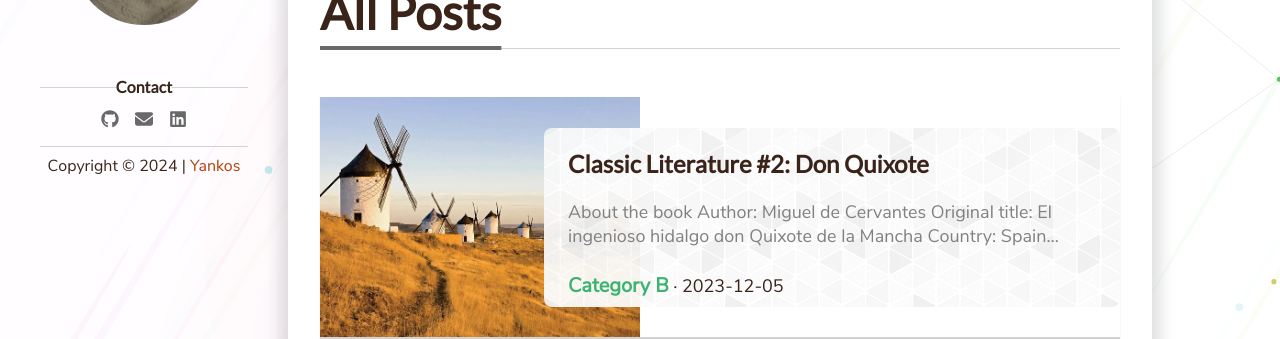
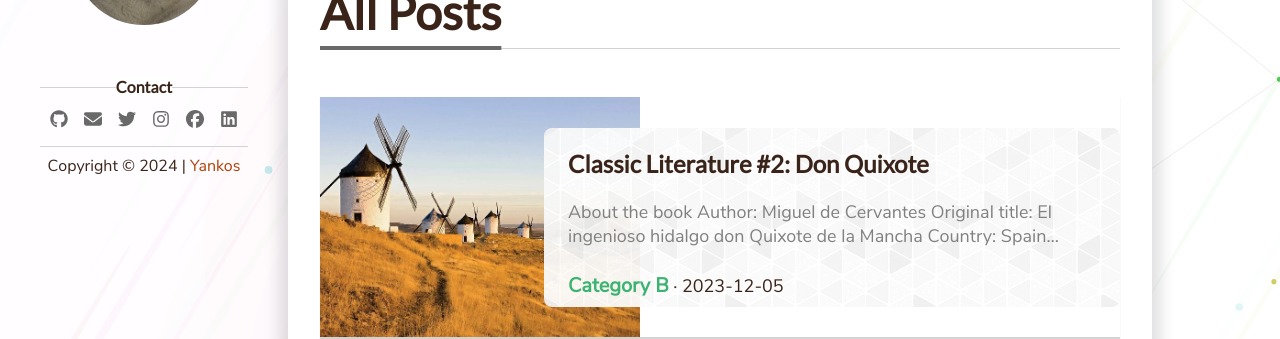
Before and after one commit to zhichaowang9821/zhichaowang9821.github.io, a Jekyll site: the page built from _pages/index.md, in a window 1280 px wide. Shown: the part 181-520 px from the top of the page. Built offline with Jekyll 4.4.1, drawn with Linux system fonts in a browser that asks for light colours.

Commit message:
Update sidebar.html

```diff
--- a/_includes/sidebar.html
+++ b/_includes/sidebar.html
@@ -8,6 +8,12 @@
             <button id="btn-brightness" aria-label="brightness-button">
                 <svg class='ico-dark' xmlns="http://www.w3.org/2000/svg" viewBox="0 0 384 512"><path d="M223.5 32C100 32 0 132.3 0 256S100 480 223.5 480c60.6 0 115.5-24.2 155.8-63.4c5-4.9 6.3-12.5 3.1-18.7s-10.1-9.7-17-8.5c-9.8 1.7-19.8 2.6-30.1 2.6c-96.9 0-175.5-78.8-175.5-176c0-65.8 36-123.1 89.3-153.3c6.1-3.5 9.2-10.5 7.7-17.3s-7.3-11.9-14.3-12.5c-6.3-.5-12.6-.8-19-.8z"/></svg>
                 <svg class='ico-light' xmlns="http://www.w3.org/2000/svg" viewBox="0 0 512 512"><path d="M361.5 1.2c5 2.1 8.6 6.6 9.6 11.9L391 121l107.9 19.8c5.3 1 9.8 4.6 11.9 9.6s1.5 10.7-1.6 15.2L446.9 256l62.3 90.3c3.1 4.5 3.7 10.2 1.6 15.2s-6.6 8.6-11.9 9.6L391 391 371.1 498.9c-1 5.3-4.6 9.8-9.6 11.9s-10.7 1.5-15.2-1.6L256 446.9l-90.3 62.3c-4.5 3.1-10.2 3.7-15.2 1.6s-8.6-6.6-9.6-11.9L121 391 13.1 371.1c-5.3-1-9.8-4.6-11.9-9.6s-1.5-10.7 1.6-15.2L65.1 256 2.8 165.7c-3.1-4.5-3.7-10.2-1.6-15.2s6.6-8.6 11.9-9.6L121 121 140.9 13.1c1-5.3 4.6-9.8 9.6-11.9s10.7-1.5 15.2 1.6L256 65.1 346.3 2.8c4.5-3.1 10.2-3.7 15.2-1.6zM160 256a96 96 0 1 1 192 0 96 96 0 1 1 -192 0zm224 0a128 128 0 1 0 -256 0 128 128 0 1 0 256 0z"/></svg>
+            </button>
+            <button id="btn-search" aria-label="search-button">
+                <svg xmlns="http://www.w3.org/2000/svg" viewBox="0 0 512 512"><path d="M416 208c0 45.9-14.9 88.3-40 122.7L502.6 457.4c12.5 12.5 12.5 32.8 0 45.3s-32.8 12.5-45.3 0L330.7 376c-34.4 25.2-76.8 40-122.7 40C93.1 416 0 322.9 0 208S93.1 0 208 0S416 93.1 416 208zM208 352a144 144 0 1 0 0-288 144 144 0 1 0 0 288z"/></svg>
+            </button>
+            <button id="btn-nav" aria-pressed="false" aria-label="menu-button">
+                <svg xmlns="http://www.w3.org/2000/svg" viewBox="0 0 448 512"><path d="M0 96C0 78.3 14.3 64 32 64H416c17.7 0 32 14.3 32 32s-14.3 32-32 32H32C14.3 128 0 113.7 0 96zM0 256c0-17.7 14.3-32 32-32H416c17.7 0 32 14.3 32 32s-14.3 32-32 32H32c-17.7 0-32-14.3-32-32zM448 416c0 17.7-14.3 32-32 32H32c-17.7 0-32-14.3-32-32s14.3-32 32-32H416c17.7 0 32 14.3 32 32z"/></svg>
             </button>
         </h1>
         <a href="{{ site.baseurl | append: '/' }}" class="site-avatar" aria-label="site-avatar">
@@ -28,6 +34,21 @@
                 {% if site.email %}
                     <li><a aria-label="My Email" href="mailto:{{ site.email }}">
                         <svg xmlns="http://www.w3.org/2000/svg" viewBox="0 0 512 512"><path d="M48 64C21.5 64 0 85.5 0 112c0 15.1 7.1 29.3 19.2 38.4L236.8 313.6c11.4 8.5 27 8.5 38.4 0L492.8 150.4c12.1-9.1 19.2-23.3 19.2-38.4c0-26.5-21.5-48-48-48H48zM0 176V384c0 35.3 28.7 64 64 64H448c35.3 0 64-28.7 64-64V176L294.4 339.2c-22.8 17.1-54 17.1-76.8 0L0 176z"/></svg>
+                    </a></li>
+                {% endif %}
+                {% if site.twitter_username %}
+                    <li><a aria-label="My Twitter" href="https://twitter.com/{{ site.twitter_username }}">
+                        <svg xmlns="http://www.w3.org/2000/svg" viewBox="0 0 512 512"><path d="M459.4 151.7c.3 4.5 .3 9.1 .3 13.6 0 138.7-105.6 298.6-298.6 298.6-59.5 0-114.7-17.2-161.1-47.1 8.4 1 16.6 1.3 25.3 1.3 49.1 0 94.2-16.6 130.3-44.8-46.1-1-84.8-31.2-98.1-72.8 6.5 1 13 1.6 19.8 1.6 9.4 0 18.8-1.3 27.6-3.6-48.1-9.7-84.1-52-84.1-103v-1.3c14 7.8 30.2 12.7 47.4 13.3-28.3-18.8-46.8-51-46.8-87.4 0-19.5 5.2-37.4 14.3-53 51.7 63.7 129.3 105.3 216.4 109.8-1.6-7.8-2.6-15.9-2.6-24 0-57.8 46.8-104.9 104.9-104.9 30.2 0 57.5 12.7 76.7 33.1 23.7-4.5 46.5-13.3 66.6-25.3-7.8 24.4-24.4 44.8-46.1 57.8 21.1-2.3 41.6-8.1 60.4-16.2-14.3 20.8-32.2 39.3-52.6 54.3z"/></svg>
+                    </a></li>
+                {% endif %}
+                {% if site.instagram_username %}
+                    <li><a aria-label="My Instagram" href="https://www.instagram.com/{{ site.instagram_username }}">
+                        <svg xmlns="http://www.w3.org/2000/svg" viewBox="0 0 448 512"><path d="M224.1 141c-63.6 0-114.9 51.3-114.9 114.9s51.3 114.9 114.9 114.9S339 319.5 339 255.9 287.7 141 224.1 141zm0 189.6c-41.1 0-74.7-33.5-74.7-74.7s33.5-74.7 74.7-74.7 74.7 33.5 74.7 74.7-33.6 74.7-74.7 74.7zm146.4-194.3c0 14.9-12 26.8-26.8 26.8-14.9 0-26.8-12-26.8-26.8s12-26.8 26.8-26.8 26.8 12 26.8 26.8zm76.1 27.2c-1.7-35.9-9.9-67.7-36.2-93.9-26.2-26.2-58-34.4-93.9-36.2-37-2.1-147.9-2.1-184.9 0-35.8 1.7-67.6 9.9-93.9 36.1s-34.4 58-36.2 93.9c-2.1 37-2.1 147.9 0 184.9 1.7 35.9 9.9 67.7 36.2 93.9s58 34.4 93.9 36.2c37 2.1 147.9 2.1 184.9 0 35.9-1.7 67.7-9.9 93.9-36.2 26.2-26.2 34.4-58 36.2-93.9 2.1-37 2.1-147.8 0-184.8zM398.8 388c-7.8 19.6-22.9 34.7-42.6 42.6-29.5 11.7-99.5 9-132.1 9s-102.7 2.6-132.1-9c-19.6-7.8-34.7-22.9-42.6-42.6-11.7-29.5-9-99.5-9-132.1s-2.6-102.7 9-132.1c7.8-19.6 22.9-34.7 42.6-42.6 29.5-11.7 99.5-9 132.1-9s102.7-2.6 132.1 9c19.6 7.8 34.7 22.9 42.6 42.6 11.7 29.5 9 99.5 9 132.1s2.7 102.7-9 132.1z"/></svg>
+                    </a></li>
+                {% endif %}
+                {% if site.facebook_username %}
+                    <li><a aria-label="My Facebook" href="https://www.facebook.com/{{ site.facebook_username }}">
+                        <svg xmlns="http://www.w3.org/2000/svg" viewBox="0 0 512 512"><path d="M512 256C512 114.6 397.4 0 256 0S0 114.6 0 256C0 376 82.7 476.8 194.2 504.5V334.2H141.4V256h52.8V222.3c0-87.1 39.4-127.5 125-127.5c16.2 0 44.2 3.2 55.7 6.4V172c-6-.6-16.5-1-29.6-1c-42 0-58.2 15.9-58.2 57.2V256h83.6l-14.4 78.2H287V510.1C413.8 494.8 512 386.9 512 256h0z"/></svg>
                     </a></li>
                 {% endif %}
                 {% if site.linkedin_username %}
```
